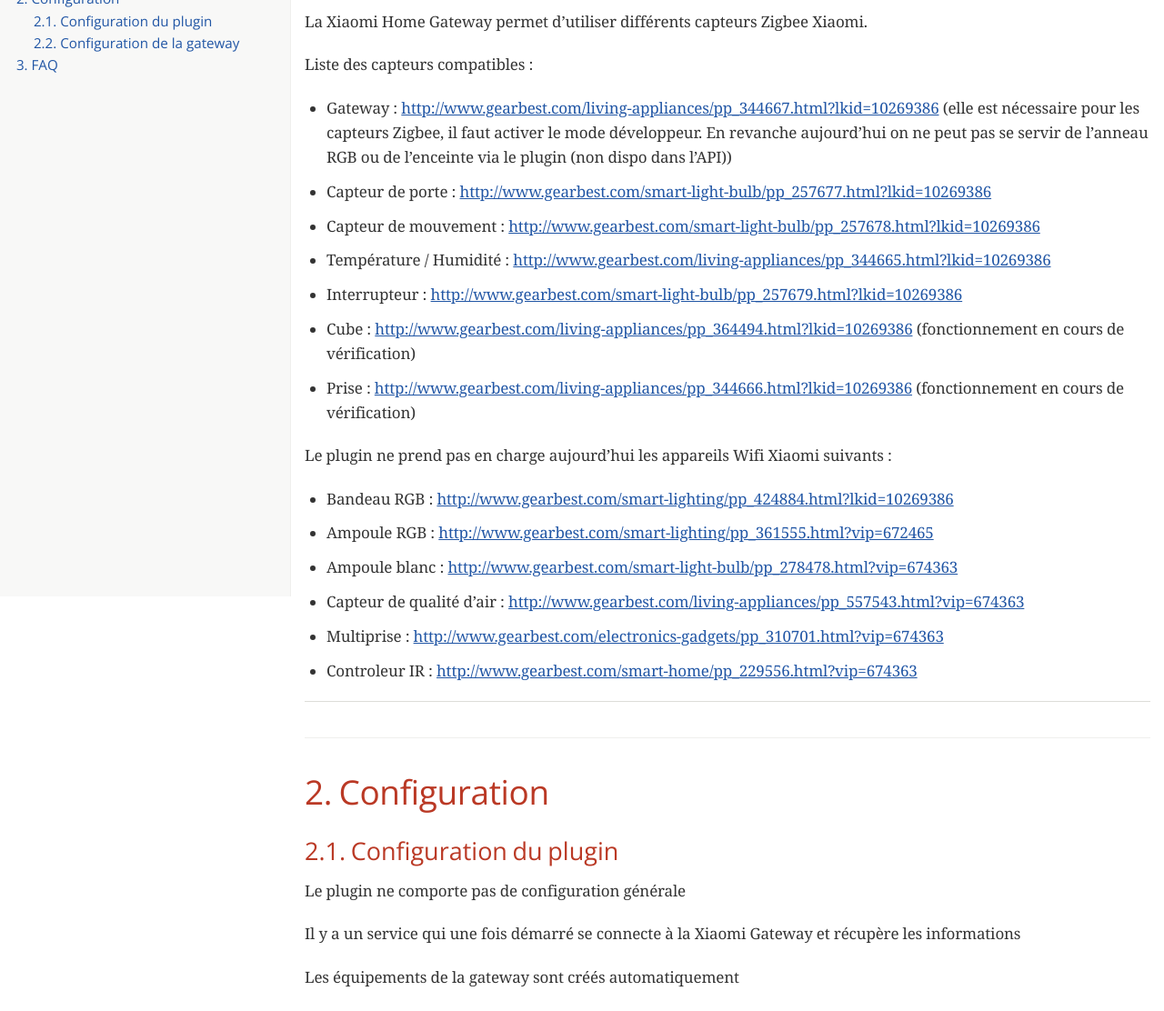
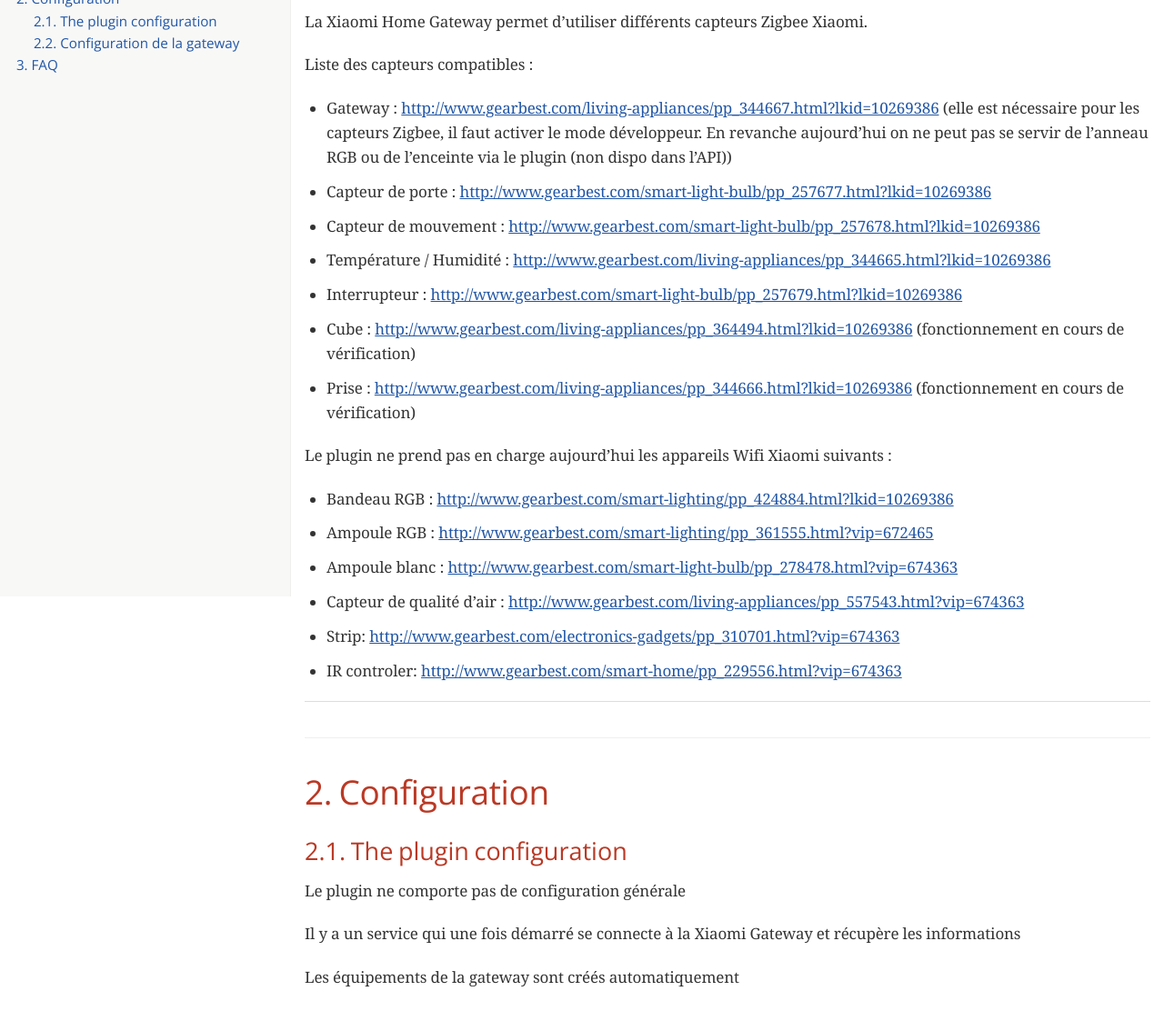
Before and after one commit to an0Nym0us63/jeedom_xiaomihome, a plain HTML site: page doc/en_US/index.html in a window 1280 px wide. Shown: the part 144-1256 px from the top of the page at 91% size. Drawn offline with nearby package versions, Linux system fonts and the light colour scheme; a web font is replaced by a local one.

Commit message:
[ROBOT] Action all

```diff
--- a/doc/en_US/index.html
+++ b/doc/en_US/index.html
@@ -422,7 +422,7 @@ body.book #toc,body.book #preamble,body.book h1.sect0,body.book .sect1>h2{page-b
 </li>
 <li><a href="#_configuration">2. Configuration</a>
 <ul class="sectlevel2">
-<li><a href="#_configuration_du_plugin">2.1. Configuration du plugin</a></li>
+<li><a href="#_the_plugin_configuration">2.1. The plugin configuration</a></li>
 <li><a href="#_configuration_de_la_gateway">2.2. Configuration de la gateway</a></li>
 </ul>
 </li>
@@ -488,10 +488,10 @@ body.book #toc,body.book #preamble,body.book h1.sect0,body.book .sect1>h2{page-b
 <p>Capteur de qualité d&#8217;air : <a href="http://www.gearbest.com/living-appliances/pp_557543.html?vip=674363" class="bare">http://www.gearbest.com/living-appliances/pp_557543.html?vip=674363</a></p>
 </li>
 <li>
-<p>Multiprise : <a href="http://www.gearbest.com/electronics-gadgets/pp_310701.html?vip=674363" class="bare">http://www.gearbest.com/electronics-gadgets/pp_310701.html?vip=674363</a></p>
+<p>Strip: <a href="http://www.gearbest.com/electronics-gadgets/pp_310701.html?vip=674363" class="bare">http://www.gearbest.com/electronics-gadgets/pp_310701.html?vip=674363</a></p>
 </li>
 <li>
-<p>Controleur IR : <a href="http://www.gearbest.com/smart-home/pp_229556.html?vip=674363" class="bare">http://www.gearbest.com/smart-home/pp_229556.html?vip=674363</a></p>
+<p>IR controler: <a href="http://www.gearbest.com/smart-home/pp_229556.html?vip=674363" class="bare">http://www.gearbest.com/smart-home/pp_229556.html?vip=674363</a></p>
 </li>
 </ul>
 </div>
@@ -503,7 +503,7 @@ body.book #toc,body.book #preamble,body.book h1.sect0,body.book .sect1>h2{page-b
 <h2 id="_configuration">2. Configuration</h2>
 <div class="sectionbody">
 <div class="sect2">
-<h3 id="_configuration_du_plugin">2.1. Configuration du plugin</h3>
+<h3 id="_the_plugin_configuration">2.1. The plugin configuration</h3>
 <div class="paragraph">
 <p>Le plugin ne comporte pas de configuration générale</p>
 </div>
```
Also changed, not shown: 2 other files.
